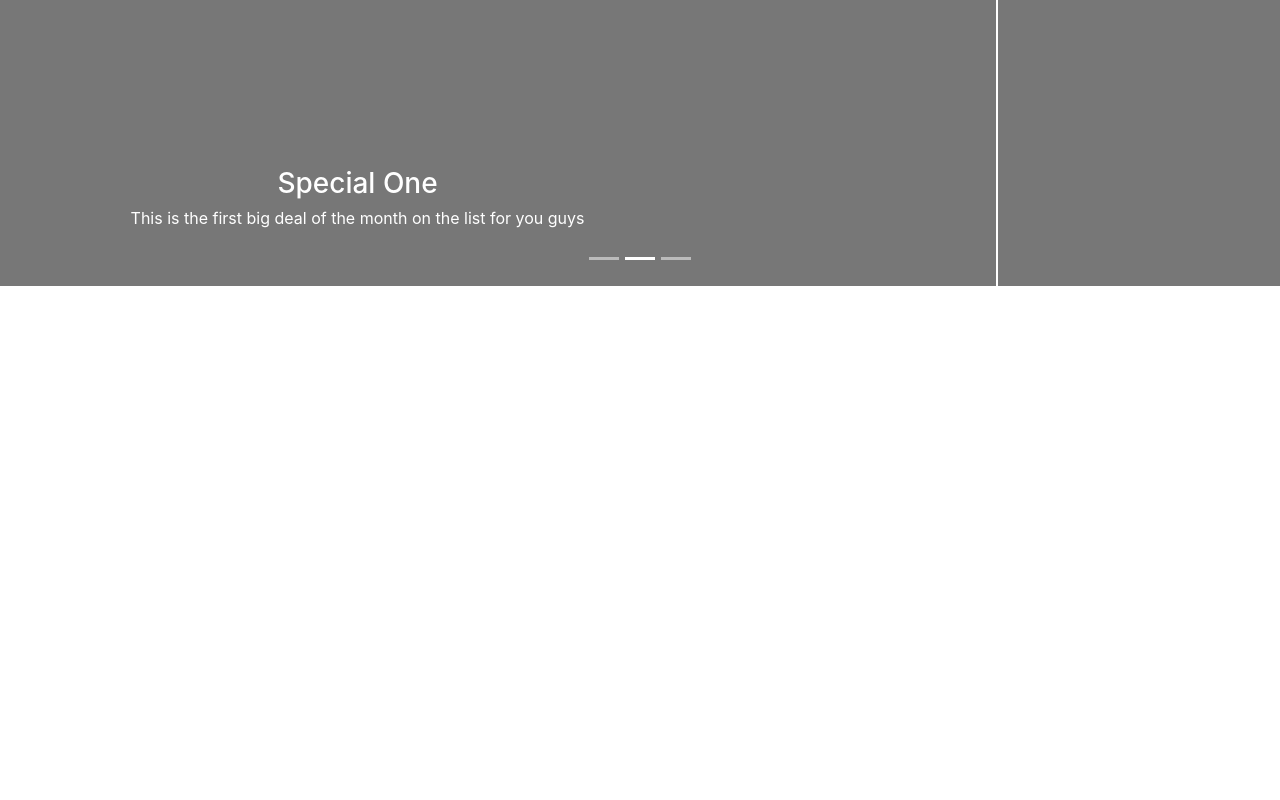
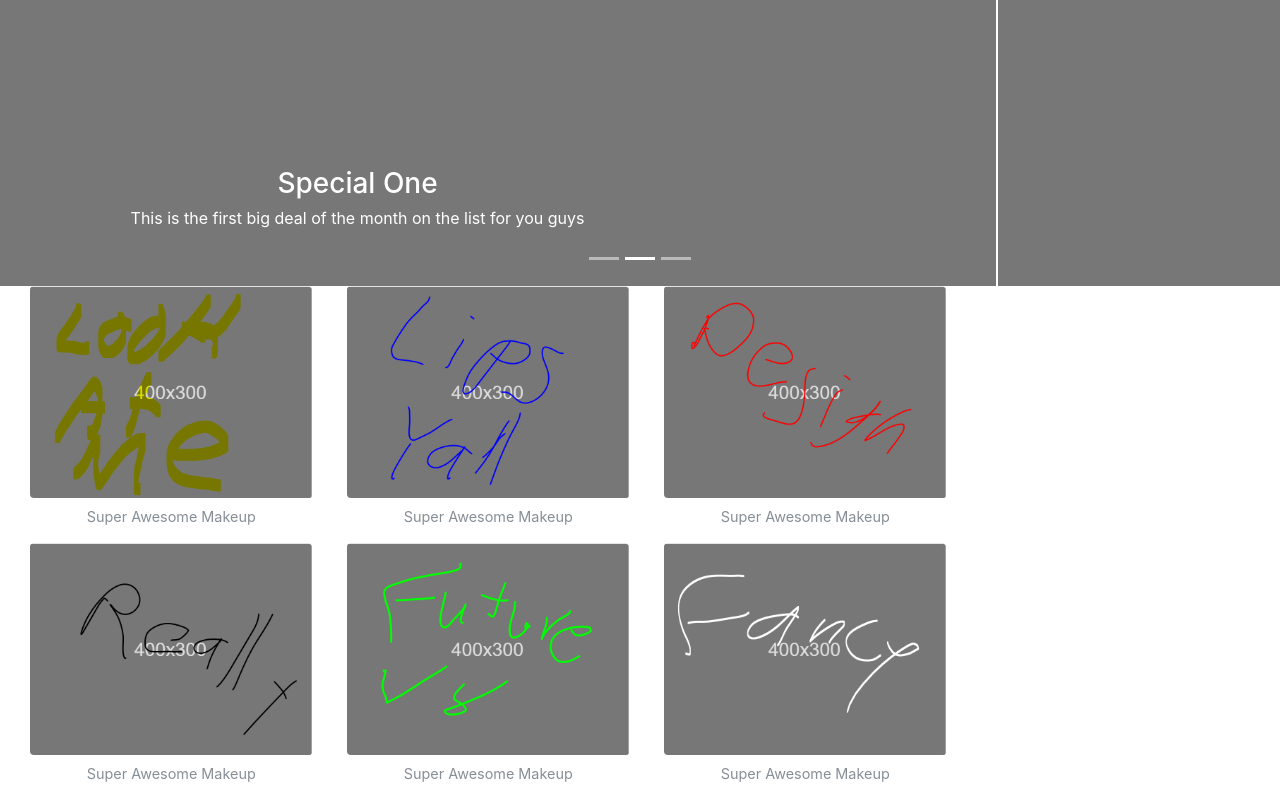
Before and after one commit to SoftMakr/Commerce, a plain HTML site: page Commerce/index.html in a window 1280 px wide. Shown: the part 408-1208 px from the top of the page. Before the commit the page ends 800 px from the top, so only its background shows below. Drawn offline with nearby package versions, Linux system fonts and the light colour scheme.

Commit message:
Add files via upload

```diff
--- /dev/null
+++ b/Commerce/css/styles.css
@@ -0,0 +1,10 @@
+.figure-grid {
+	display: inline-block;
+	margin: 0 auto;
+}
+
+.figure{
+	display: inline-block;
+}
+
+}
--- a/Commerce/index.html
+++ b/Commerce/index.html
@@ -6,11 +6,13 @@
     <meta name="viewport" content="width=device-width, initial-scale=1, shrink-to-fit=no">
 
     <!-- Bootstrap CSS -->
+    <link rel="stylesheet" href="css/styles.css">
     <link rel="stylesheet" href="https://maxcdn.bootstrapcdn.com/bootstrap/4.0.0-beta/css/bootstrap.min.css" integrity="sha384-/Y6pD6FV/Vv2HJnA6t+vslU6fwYXjCFtcEpHbNJ0lyAFsXTsjBbfaDjzALeQsN6M" crossorigin="anonymous">
+
   </head>
   <body>
     <nav class="navbar navbar-expand-lg navbar-dark bg-dark">
-      <a class="navbar-brand" href="#">Fancy Makeup</a>
+      <a class="navbar-brand" href="#">Lipsense</a>
       <button class="navbar-toggler" type="button" data-toggle="collapse" data-target="#navbarSupportedContent" aria-controls="navbarSupportedContent" aria-expanded="false" aria-label="Toggle navigation">
         <span class="navbar-toggler-icon"></span>
       </button>
@@ -75,6 +77,36 @@
       </a>
     </div>
 
+    <div class="figure-grid col-md-12 col-lg-12">
+      <figure class="figure align-middle col-md-3">
+        <img src="assets/images/Figure1.png" class="figure-img img-fluid rounded" alt="A generic square placeholder image with rounded corners in a figure.">
+        <figcaption class="figure-caption text-center">Super Awesome Makeup</figcaption>
+      </figure>
+
+      <figure class="figure align-middle col-md-3">
+        <img src="assets/images/Figure2.png" class="figure-img img-fluid rounded" alt="A generic square placeholder image with rounded corners in a figure.">
+        <figcaption class="figure-caption text-center">Super Awesome Makeup</figcaption>
+      </figure>
+
+      <figure class="figure align-middle col-md-3">
+        <img src="assets/images/Figure3.png" class="figure-img img-fluid rounded" alt="A generic square placeholder image with rounded corners in a figure.">
+        <figcaption class="figure-caption text-center">Super Awesome Makeup</figcaption>
+      </figure>
+
+      <figure class="figure align-middle col-md-3">
+        <img src="assets/images/Figure4.png" class="figure-img img-fluid rounded" alt="A generic square placeholder image with rounded corners in a figure.">
+        <figcaption class="figure-caption text-center">Super Awesome Makeup</figcaption>
+      </figure>
+
+      <figure class="figure align-middle col-md-3">
+        <img src="assets/images/Figure5.png" class="figure-img img-fluid rounded" alt="A generic square placeholder image with rounded corners in a figure.">
+        <figcaption class="figure-caption text-center">Super Awesome Makeup</figcaption>
+      </figure>
+      <figure class="figure align-middle col-md-3">
+        <img src="assets/images/Figure6.png" class="figure-img img-fluid rounded" alt="A generic square placeholder image with rounded corners in a figure.">
+        <figcaption class="figure-caption text-center">Super Awesome Makeup</figcaption>
+      </figure>
+    </div>
     <!-- Optional JavaScript -->
     <!-- jQuery first, then Popper.js, then Bootstrap JS -->
     <script src="https://code.jquery.com/jquery-3.2.1.slim.min.js" integrity="sha384-KJ3o2DKtIkvYIK3UENzmM7KCkRr/rE9/Qpg6aAZGJwFDMVNA/GpGFF93hXpG5KkN" crossorigin="anonymous"></script>
```
Also changed, not shown: Commerce/assets/images/Figure1.PNG (added), Commerce/assets/images/Figure2.PNG (added), Commerce/assets/images/Figure3.PNG (added), Commerce/assets/images/Figure4.PNG (added), Commerce/assets/images/Figure5.PNG (added), Commerce/assets/images/Figure6.PNG (added), 1 other file.
